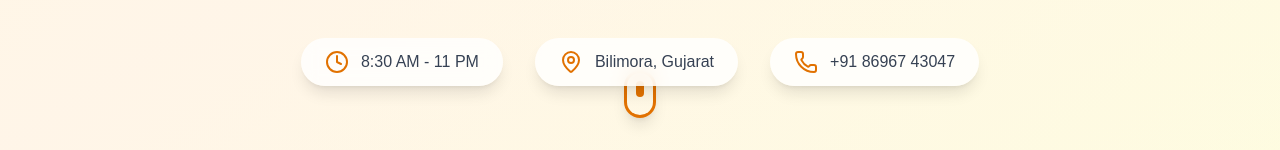
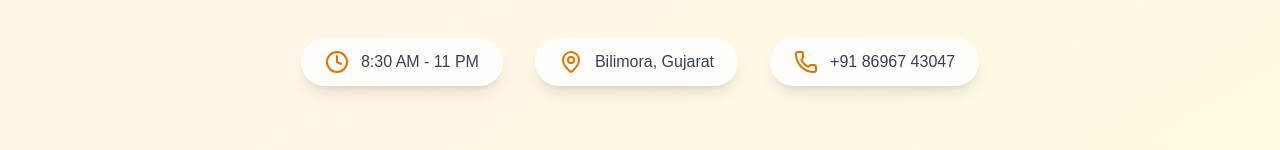
Before and after one commit to Pushp0120/talkntea, a Next.js app: page / in a window 1280 px wide. Shown: the part 650-800 px from the top of the page. Built offline with nearby package versions, Linux system fonts and the light colour scheme.

Commit message:
Remove scroll indicator element from hero section completely

```diff
--- a/src/app/page.tsx
+++ b/src/app/page.tsx
@@ -245,11 +245,7 @@ export default function Home() {
           </motion.div>
         </div>
 
-        <div className="absolute bottom-8 left-1/2 transform -translate-x-1/2">
-          <div className="w-8 h-12 border-3 border-amber-600 rounded-full flex justify-center shadow-lg">
-            <div className="w-2 h-4 bg-amber-600 rounded-full mt-2" />
-          </div>
-        </div>
+
       </section>
 
       {/* Video Section */}
```
